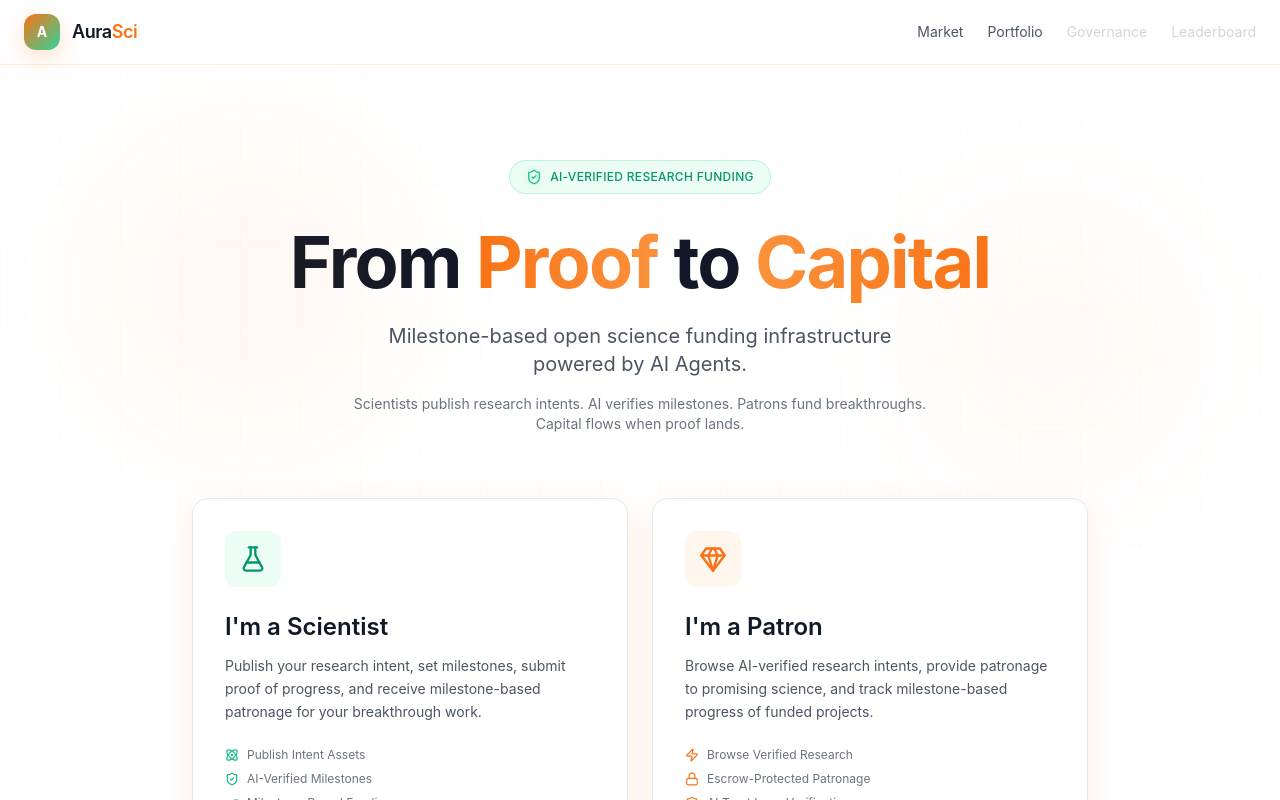
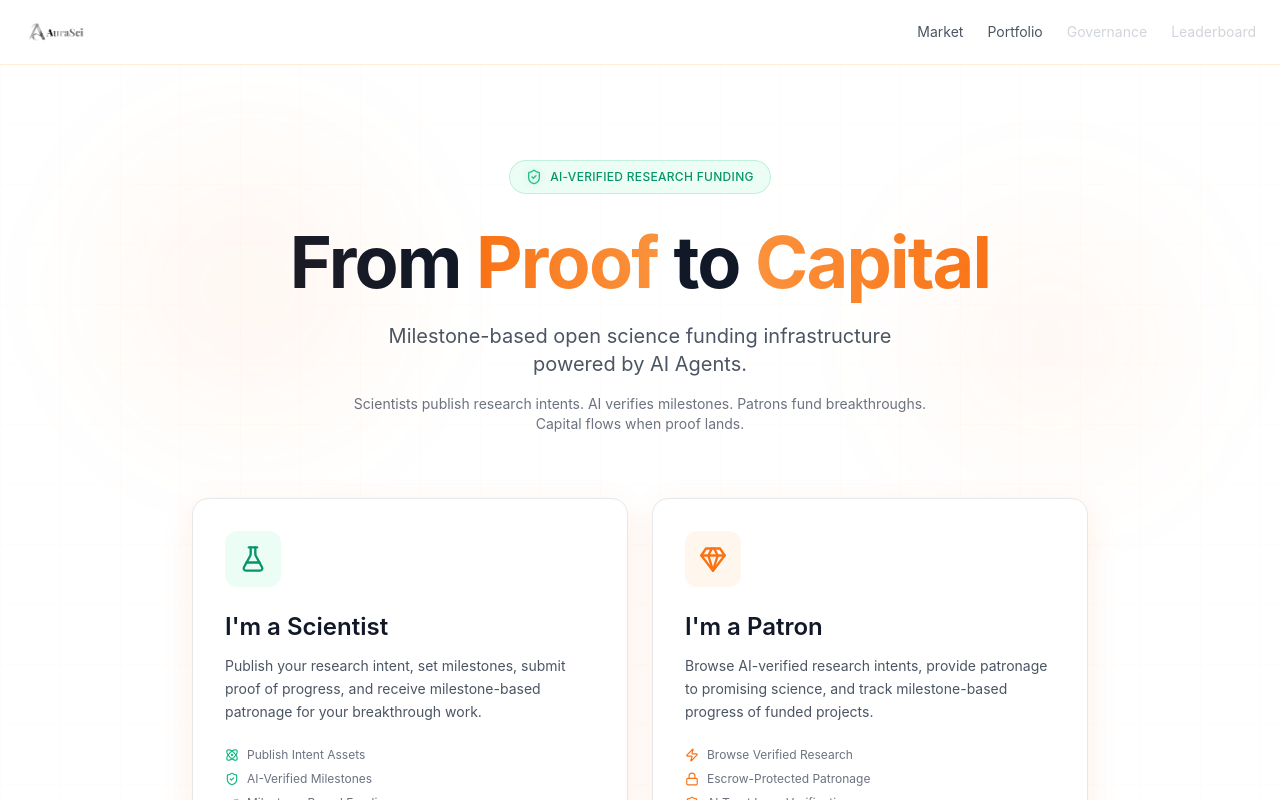
Before and after one commit to 1vayou/aurasci-demo, a Next.js app: page / in a window 1280 px wide. Shown: the top 800 px of the page. Built offline with nearby package versions, Linux system fonts and the light colour scheme.

Commit message:
feat: integrate official AuraSci logo assets into navigation

```diff
--- a/src/app/layout.tsx
+++ b/src/app/layout.tsx
@@ -1,4 +1,5 @@
 import type { Metadata } from "next";
+import Image from "next/image";
 import "./globals.css";
 
 export const metadata: Metadata = {
@@ -19,12 +20,14 @@ export default function RootLayout({
           <div className="max-w-7xl mx-auto px-6 h-16 flex items-center justify-between">
             {/* Logo */}
             <a href="/" className="flex items-center gap-3">
-              <div className="w-9 h-9 rounded-xl bg-gradient-to-br from-orange-500 to-emerald-400 flex items-center justify-center shadow-[0_8px_24px_rgba(249,115,22,0.22)]">
-                <span className="text-white font-bold text-sm">A</span>
-              </div>
-              <span className="text-lg font-semibold tracking-tight text-gray-900">
-                Aura<span className="text-orange-500">Sci</span>
-              </span>
+              <Image
+                src="/images/logo-silver.png"
+                alt="AuraSci"
+                width={140}
+                height={32}
+                className="h-8 w-auto"
+                priority
+              />
             </a>
 
             {/* Nav links */}
```
Also changed, not shown: public/images/logo-silver.png (added), public/images/logo-white.png (added).
